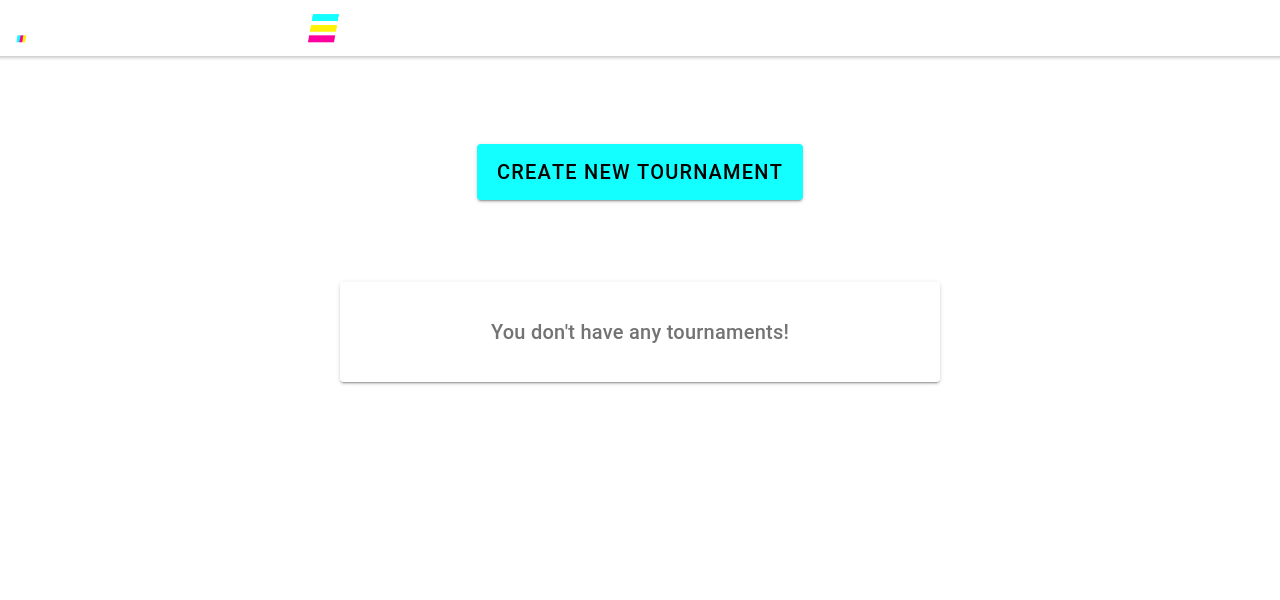
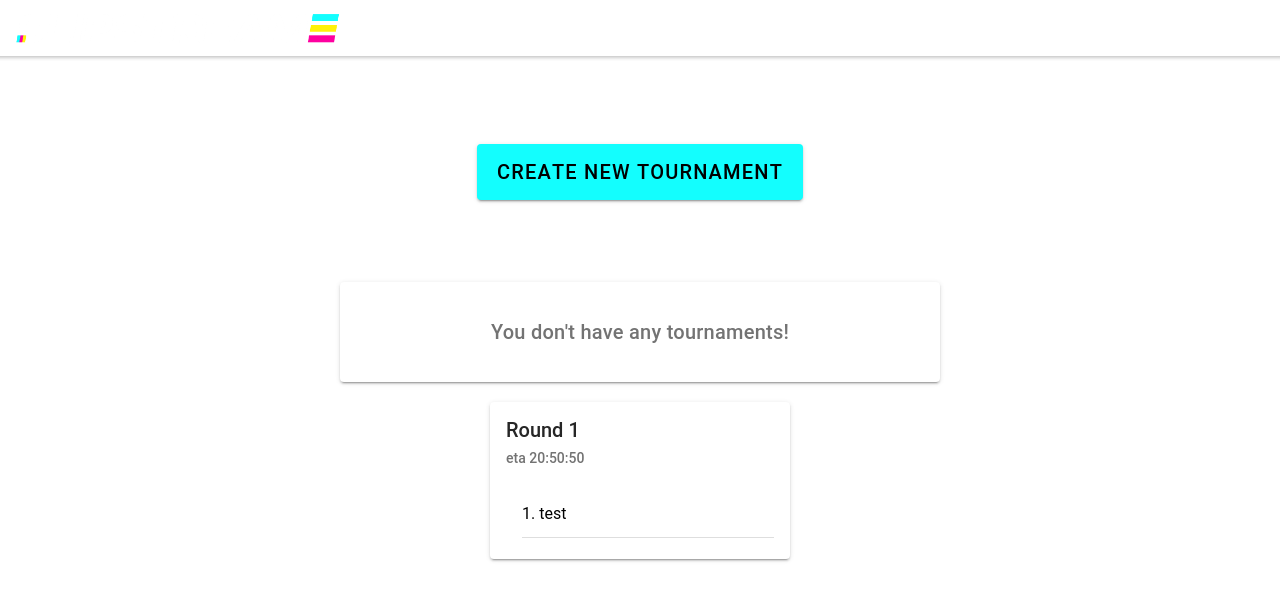
Before and after one commit to danielnoon/slipstream, a React (Vite) app: page / in a window 1280 px wide. Shown: the top 600 px of the page. Built offline with nearby package versions, Linux system fonts and the light colour scheme.

Commit message:
round card

```diff
--- /dev/null
+++ b/src/components/RoundCard.tsx
@@ -0,0 +1,44 @@
+import { css } from "@emotion/css";
+import {
+  IonCard,
+  IonCardContent,
+  IonCardHeader,
+  IonCardSubtitle,
+  IonCardTitle,
+  IonItem,
+  IonLabel,
+  IonList
+} from "@ionic/react";
+import Participant from "../types/Participant";
+
+const cardStyle = css`
+  min-width: 300px;
+`
+
+interface Props {
+  roundNum: number;
+  eta: Date;
+  participants: Participant[];
+}
+
+export function RoundCard(props: Props) {
+  const { roundNum, eta, participants } = props;
+
+  return (
+    <IonCard className={cardStyle}>
+      <IonCardHeader>
+        <IonCardTitle>Round {roundNum}</IonCardTitle>
+        <IonCardSubtitle>eta {eta.toTimeString().split(" ").slice(0, 1)}</IonCardSubtitle>
+      </IonCardHeader>
+      <IonCardContent>
+        <IonList>
+          {participants.map((part, i) => (
+            <IonItem>
+              <IonLabel>{i + 1}. {part.name}</IonLabel>
+            </IonItem>
+          ))}
+        </IonList>
+      </IonCardContent>
+    </IonCard>
+  );
+}
--- a/src/pages/Home.tsx
+++ b/src/pages/Home.tsx
@@ -9,6 +9,7 @@ import {
   IonTitle,
 } from "@ionic/react";
 import { Header } from "../components/Header";
+import { RoundCard } from "../components/RoundCard";
 
 const content = css`
   display: grid;
@@ -36,6 +37,7 @@ export function Home() {
           <IonCard className={card}>
             <IonTitle size="large">You don't have any tournaments!</IonTitle>
           </IonCard>
+          <RoundCard roundNum={1} eta={new Date()} participants={[{id: 1, name: "test", score: 0}]} />
         </div>
       </IonContent>
     </IonPage>
```
